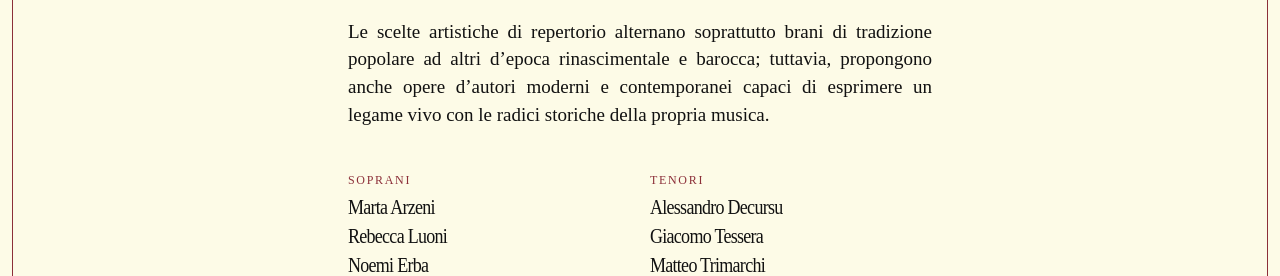
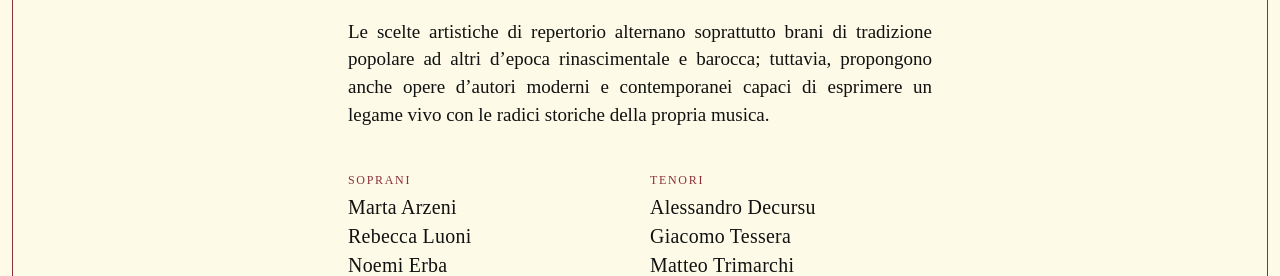
Before and after one commit to HermannEnsemble/Natale2026, a plain HTML site: page index.html in a window 1280 px wide. Shown: the part 1257-1533 px from the top of the page. Drawn offline with Linux system fonts and the light colour scheme.

Commit message:
ennesima modifica a dimensione font coristi, e sua adattabilità

```diff
--- a/index.html
+++ b/index.html
@@ -184,16 +184,13 @@
       letter-spacing: .14em;
       text-transform: uppercase;
       color: var(--accent);
-      margin: 0 0 4px
+      margin: 0 0 4px;
     }
 
     .voci p {
       margin: 0;
-      font-size: clamp(11px, 3.5vw, 20px);
+      font-size: var(--voci-font-size, 20px);
       white-space: nowrap;
-      letter-spacing: -0.04em;
-      transform: scaleX(0.9);
-      transform-origin: left;
     }
   </style>
 </head>
@@ -258,6 +255,69 @@
     </div>
 
   </main>
+
+<!-- MINI JAVASCRIPT PER DIMENSIONE DEI NOMI DEI CORISTI, di modo che si adattino a schermi cellulari-->
+<script>
+  function adattaNomiCoristi() {
+
+    const contenitore = document.querySelector('.voci');
+    const nomi = document.querySelectorAll('.voci p');
+
+    if (!contenitore || !nomi.length) return;
+
+    let minimo = 8;
+    let massimo = 20;
+    let dimensione = massimo;
+
+    // Verifica se tutti i nomi entrano
+    function entrano(testo) {
+
+      contenitore.style.setProperty(
+        '--voci-font-size',
+        testo + 'px'
+      );
+
+      return Array.from(nomi).every(nome =>
+        nome.scrollWidth <= nome.clientWidth
+      );
+    }
+
+    // Ricerca della dimensione massima compatibile
+    while (minimo <= massimo) {
+
+      let centro = (minimo + massimo) / 2;
+
+      if (entrano(centro)) {
+        dimensione = centro;
+        minimo = centro + 0.1;
+      } else {
+        massimo = centro - 0.1;
+      }
+    }
+
+    contenitore.style.setProperty(
+      '--voci-font-size',
+      dimensione + 'px'
+    );
+  }
+
+  // Esegui al caricamento
+  window.addEventListener('load', adattaNomiCoristi);
+
+  // Esegui quando cambia la larghezza disponibile
+  const osservatore = new ResizeObserver(() => {
+    adattaNomiCoristi();
+  });
+
+  osservatore.observe(document.querySelector('.voci'));
+
+  // Esegui anche dopo il caricamento dei font
+  document.fonts.ready.then(adattaNomiCoristi);
+
+</script>
+
+
+
 </body>
 
 </html>
```
